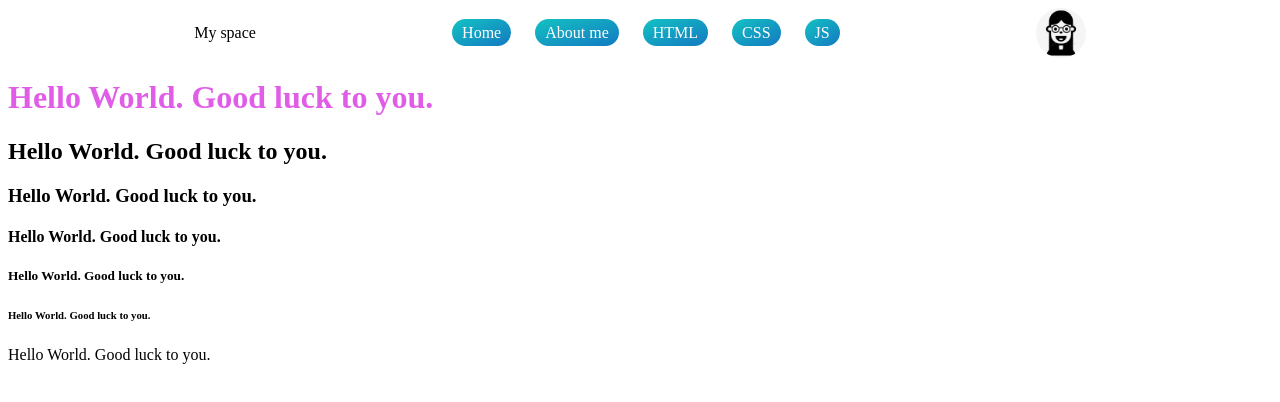
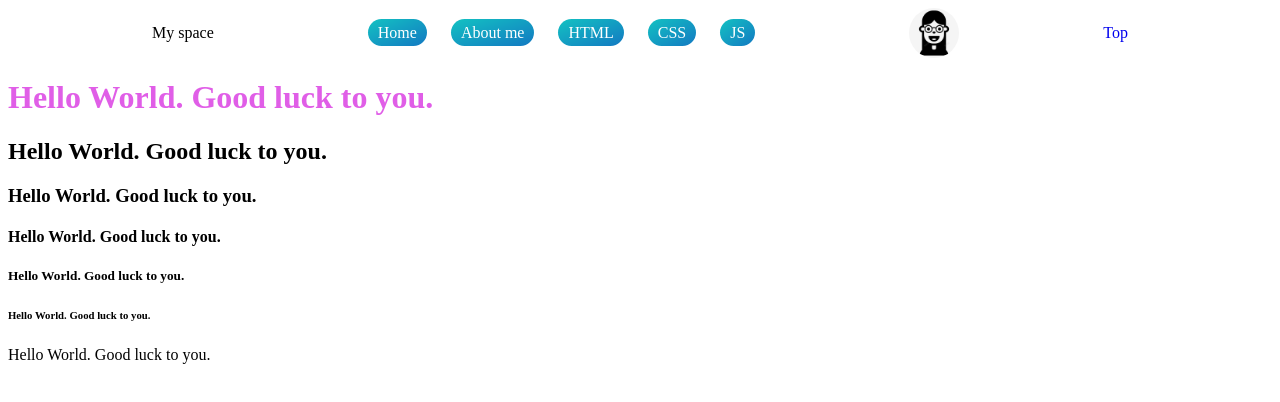
Before and after one commit to lswitlearning/fs_htmlcssjs_demo1, a plain HTML site: page index.html in a window 1280 px wide. Drawn offline with Linux system fonts and the light colour scheme.

Commit message:
add to top2

```diff
--- a/index.html
+++ b/index.html
@@ -34,6 +34,9 @@
             <div class=""></div>
         </nav>
         <img class="headphoto" src="img/pic.webp" alt="head photo">
+        <div class="toTop">
+            <a href="#toTop">Top</a>
+        </div>
     </header>
 
     <h1>
```
